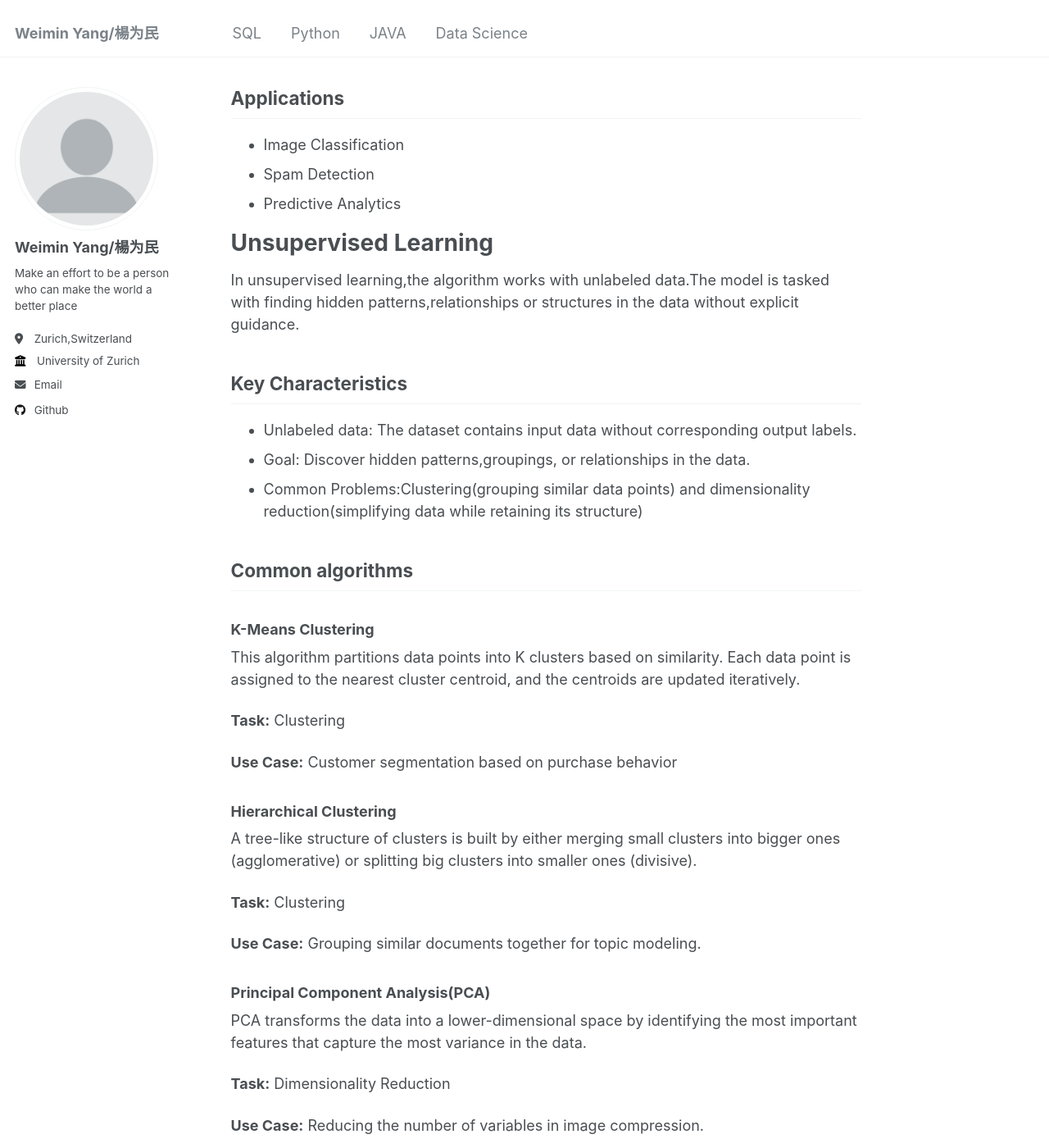
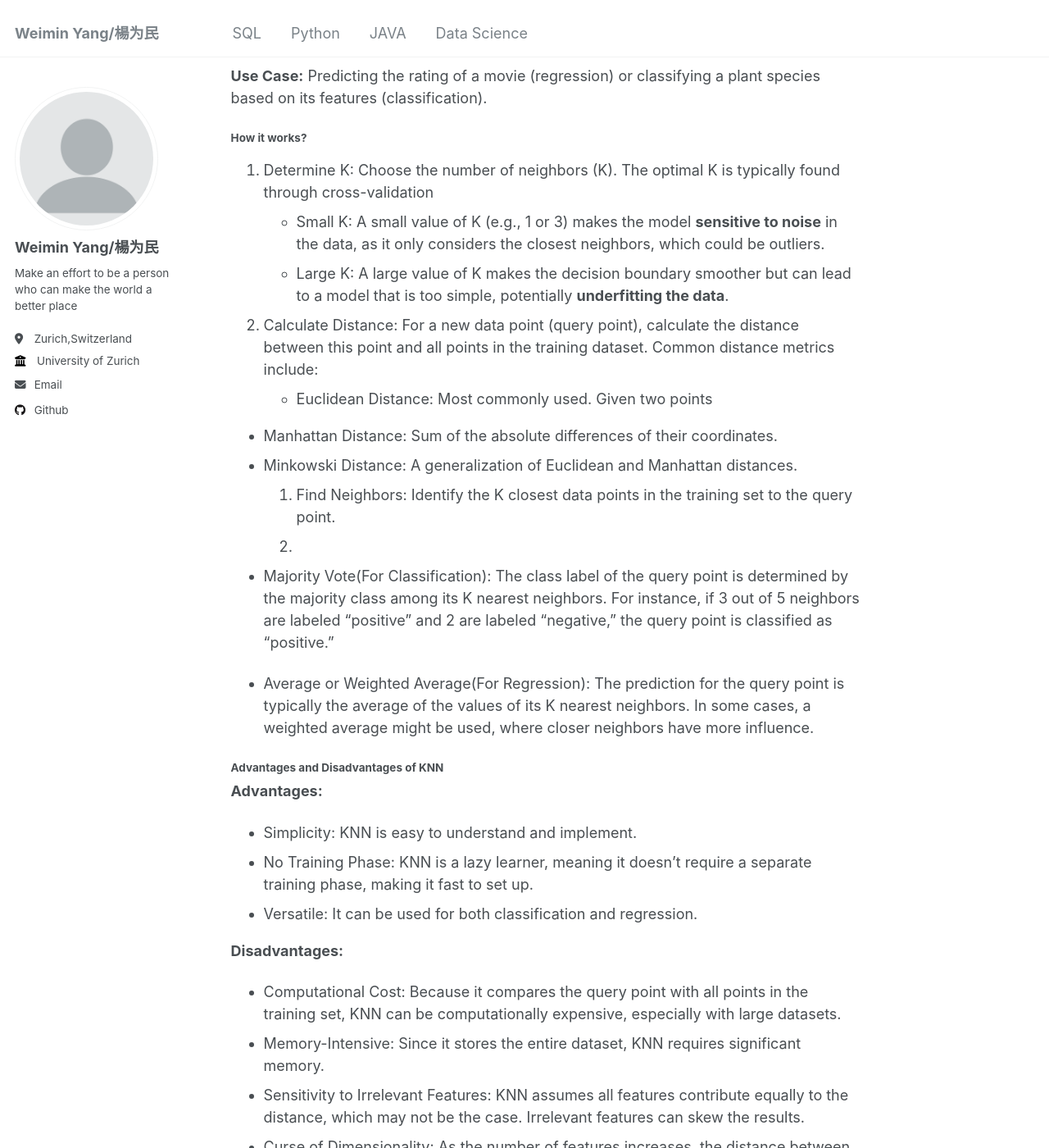
Before and after one commit to weimin3/weimin3.github-io, a Jekyll site: the page built from _Data_Science/machine_learning.md, in a window 1280 px wide and 1400 px high, scrolled down 3245 px. Shown: the whole window at 82% size. Built offline with Jekyll 4.4.1, drawn with Linux system fonts in a browser that asks for light colours; some of the changed text lies outside the part shown.

Commit message:
Update machine_learning.md

```diff
--- a/_Data_Science/machine_learning.md
+++ b/_Data_Science/machine_learning.md
@@ -12,6 +12,8 @@ permalink: /Data_Science/machine_learning/
     - [Random Forest](#random-forest)
     - [Support Vector Machines(SVM)](#support-vector-machinessvm)
     - [K-Nearest Neighbors(KNN)](#k-nearest-neighborsknn)
+      - [How it works?](#how-it-works)
+      - [Advantages and Disadvantages of KNN](#advantages-and-disadvantages-of-knn)
   - [Applications](#applications)
 - [Unsupervised Learning](#unsupervised-learning)
   - [Key Characteristics](#key-characteristics-1)
@@ -87,6 +89,32 @@ For regression, the prediction is the average of the nearest neighbors.
 
 **Use Case:** Predicting the rating of a movie (regression) or classifying a plant species based on its features (classification).
 
+#### How it works?
+1. Determine K: Choose the number of neighbors (K). The optimal K is typically found through cross-validation
+- Small K: A small value of K (e.g., 1 or 3) makes the model **sensitive to noise** in the data, as it only considers the closest neighbors, which could be outliers.
+- Large K: A large value of K makes the decision boundary smoother but can lead to a model that is too simple, potentially **underfitting the data**.
+2. Calculate Distance: For a new data point (query point), calculate the distance between this point and all points in the training dataset. Common distance metrics include:
+- Euclidean Distance: Most commonly used. Given two points
+
+- Manhattan Distance: Sum of the absolute differences of their coordinates.
+- Minkowski Distance: A generalization of Euclidean and Manhattan distances.
+3. Find Neighbors: Identify the K closest data points in the training set to the query point.
+4.
+- Majority Vote(For Classification): The class label of the query point is determined by the majority class among its K nearest neighbors. For instance, if 3 out of 5 neighbors are labeled "positive" and 2 are labeled "negative," the query point is classified as "positive."
+
+- Average or Weighted Average(For Regression): The prediction for the query point is typically the average of the values of its K nearest neighbors. In some cases, a weighted average might be used, where closer neighbors have more influence.
+
+#### Advantages and Disadvantages of KNN
+**Advantages:**
+- Simplicity: KNN is easy to understand and implement.
+- No Training Phase: KNN is a lazy learner, meaning it doesn’t require a separate training phase, making it fast to set up.
+- Versatile: It can be used for both classification and regression.
+
+**Disadvantages:**
+- Computational Cost: Because it compares the query point with all points in the training set, KNN can be computationally expensive, especially with large datasets.
+- Memory-Intensive: Since it stores the entire dataset, KNN requires significant memory.
+- Sensitivity to Irrelevant Features: KNN assumes all features contribute equally to the distance, which may not be the case. Irrelevant features can skew the results.
+- Curse of Dimensionality: As the number of features increases, the distance between points becomes less informative, leading to poorer performance.
 
 ## Applications
 - Image Classification
```
